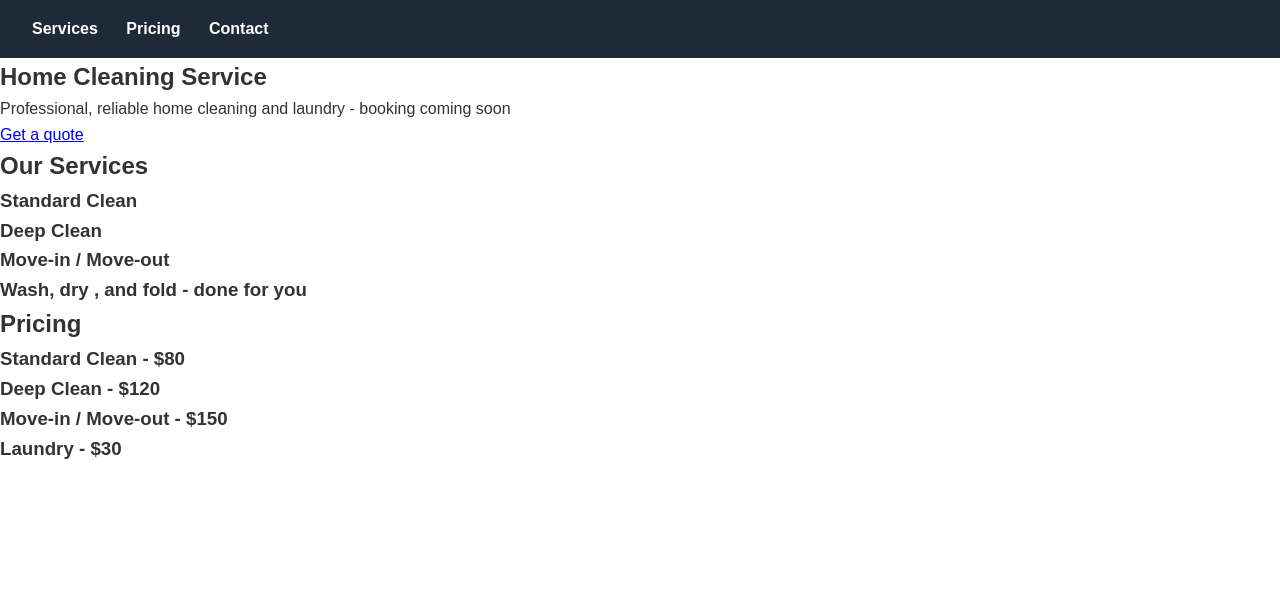
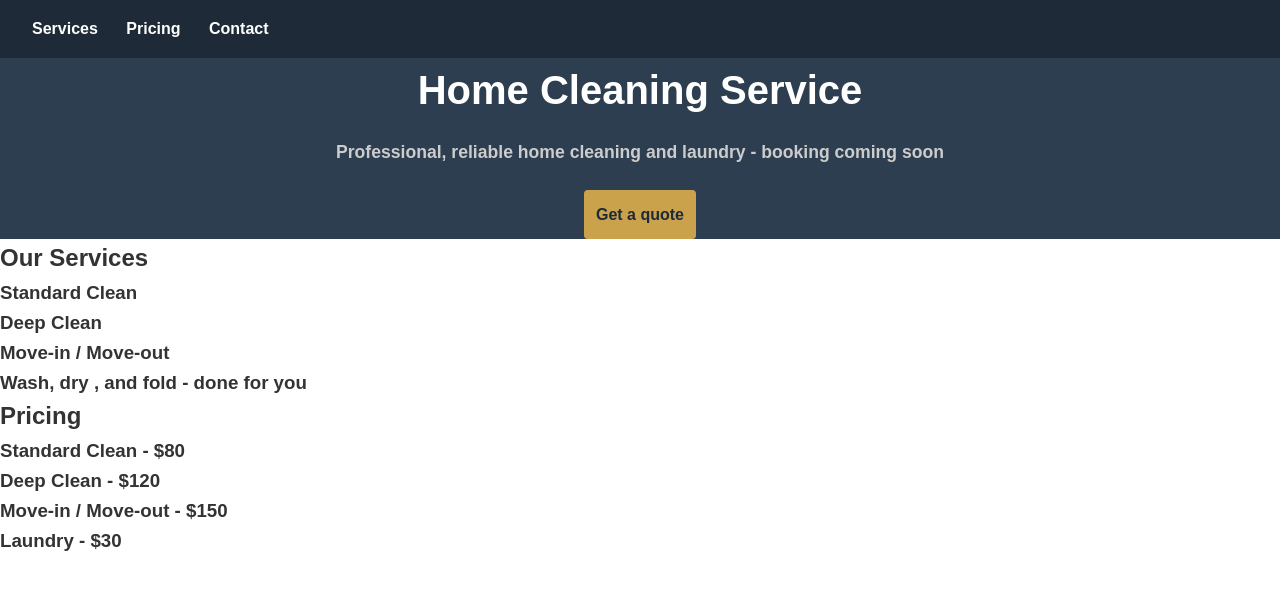
Before and after one commit to jvillaflor2/home-cleaning-website, a website: page public/index.html in a window 1280 px wide. Drawn offline with Linux system fonts and the light colour scheme.

Commit message:
style: add heroo section styling with navy and gold pallete

```diff
--- a/public/index.html
+++ b/public/index.html
@@ -15,7 +15,7 @@
         </nav>
     </header>
 
-    <section>
+    <section class="hero-banner">
         <h1>Home Cleaning Service</h1>
         <p>Professional, reliable home cleaning and laundry - booking coming soon</p>
         <a href="booking.html" class ="btn">Get a quote</a>
--- a/public/style.css
+++ b/public/style.css
@@ -35,3 +35,35 @@ header nav a {
 header nav a:hover {
   color: var(--gold);
 }
+
+.hero-banner {
+  background: var(--navy-light);
+  color: var(--text-light);
+  text-align: center;
+  font-weight: bold;
+}
+
+.hero-banner h1 {
+  font-size: 2.5rem;
+  margin-bottom: 16px;
+}
+
+.hero-banner p {
+  font-size: 1.1rem;
+  margin-bottom: 24px;
+  color: #ccc;
+}
+
+.btn {
+  background: var(--gold);
+  display: inline-block;
+  color: var(--navy);
+  padding: 12px;
+  border-radius: 4px;
+  text-decoration: none;
+  font-weight: bold;
+}
+
+.btn:hover {
+  background: var(--gold-light);
+}
```
